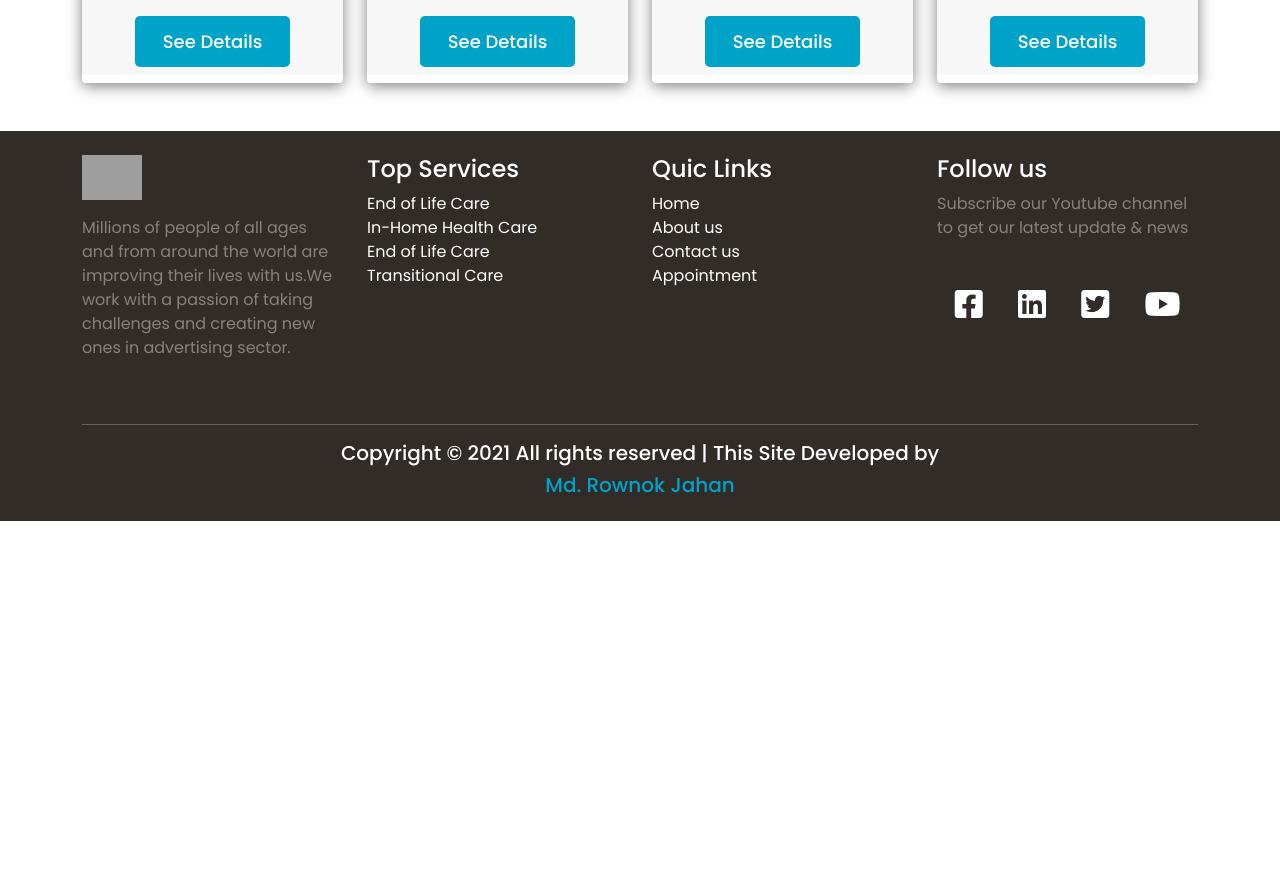
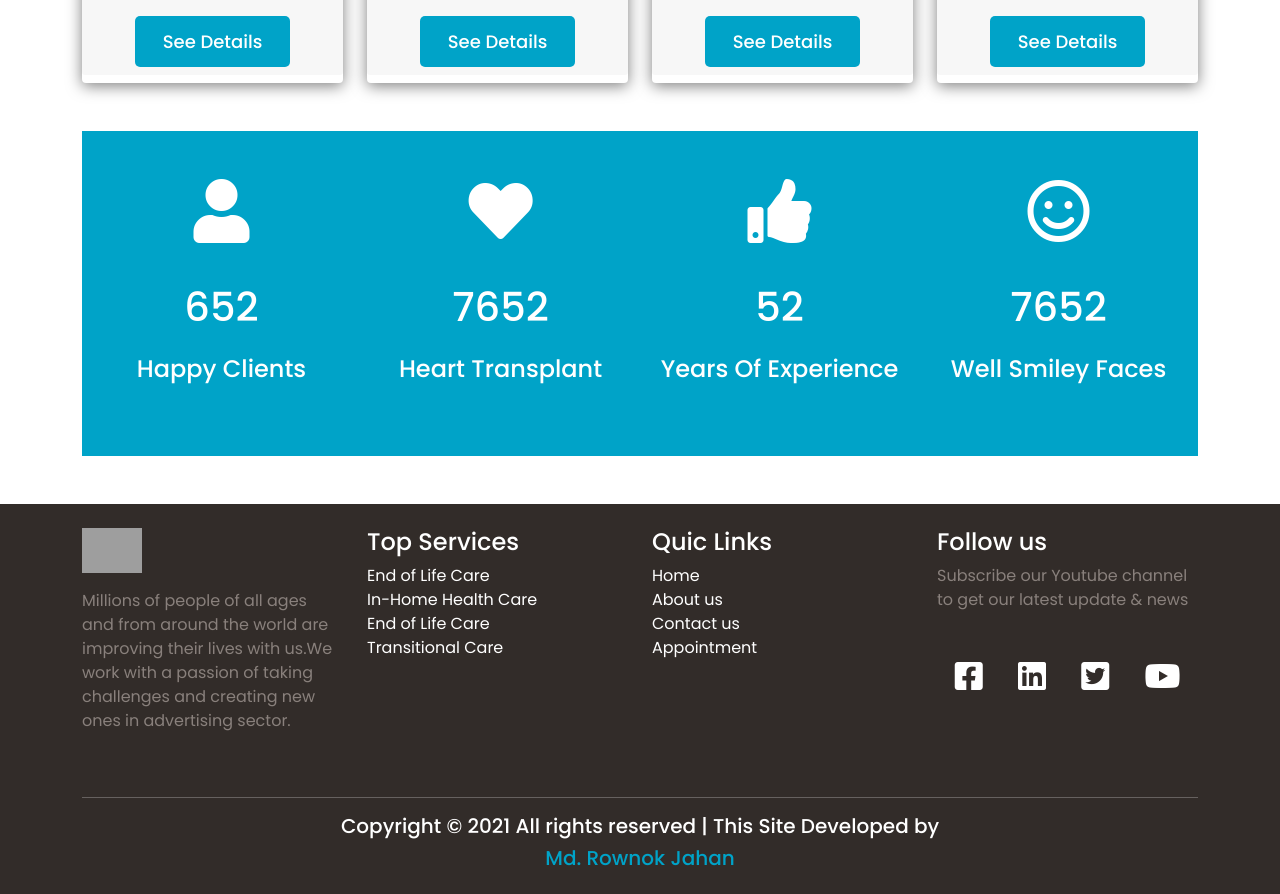
Before and after one commit to Programming-Hero-Web-Course3/healthcare-related-website-rownok420, a React (Create React App) app: page / in a window 1280 px wide. Shown: the part 3540-4434 px from the top of the page. Before the commit the page ends 4061 px from the top, so only its background shows below. Built offline with nearby package versions, Linux system fonts and the light colour scheme; no server answers; grey boxes are pictures that could not be loaded.

Commit message:
added happy section

```diff
--- /dev/null
+++ b/src/Pages/Home/Happy/Happy.css
@@ -0,0 +1,6 @@
+.my-card{
+    border: none;
+    background-color: #00a3c8;
+    color: white;
+    border-radius: 0%;
+}
--- /dev/null
+++ b/src/Pages/Home/Happy/Happy.js
@@ -0,0 +1,52 @@
+import React from "react";
+import { Card, Col, Row } from "react-bootstrap";
+import './Happy.css'
+
+const Happy = () => {
+    return (
+        <div>
+            <div className="container my-5 text-center">
+                <Row xs={1} md={2} lg={4} className="g-0">
+                    <Col>
+                        <Card className="h-100 py-5 my-card">
+                            <i className="fas fa-user fa-4x"></i>
+                            <Card.Body>
+                                <h1 className='my-4'>652</h1>
+                                <h4>Happy Clients</h4>
+                            </Card.Body>
+                        </Card>
+                    </Col>
+                    <Col>
+                        <Card className="h-100 py-5 my-card">
+                            <i className="fas fa-heart fa-4x"></i>
+                            <Card.Body>
+                                <h1 className='my-4'>7652</h1>
+                                <h4>Heart Transplant</h4>
+                            </Card.Body>
+                        </Card>
+                    </Col>
+                    <Col>
+                        <Card className="h-100 py-5 my-card">
+                            <i className="fas fa-thumbs-up fa-4x"></i>
+                            <Card.Body>
+                                <h1 className='my-4'>52</h1>
+                                <h4>Years Of Experience</h4>
+                            </Card.Body>
+                        </Card>
+                    </Col>
+                    <Col>
+                        <Card className="h-100 py-5 my-card">
+                            <i className="far fa-smile fa-4x"></i>
+                            <Card.Body>
+                                <h1 className='my-4'>7652</h1>
+                                <h4>Well Smiley Faces</h4>
+                            </Card.Body>
+                        </Card>
+                    </Col>
+                </Row>
+            </div>
+        </div>
+    );
+};
+
+export default Happy;
--- a/src/Pages/Home/Home/Home.js
+++ b/src/Pages/Home/Home/Home.js
@@ -3,6 +3,7 @@ import Activity from '../Activity/Activity';
 import Banner from '../Banner/Banner';
 import Care from '../Care/Care';
 import Experts from '../Experts/Experts';
+import Happy from '../Happy/Happy';
 import Services from '../Services/Services';
 
 const Home = () => {
@@ -13,6 +14,7 @@ const Home = () => {
             <Activity />
             <Experts />
             <Services />
+            <Happy />
         </div>
     );
 };
```
